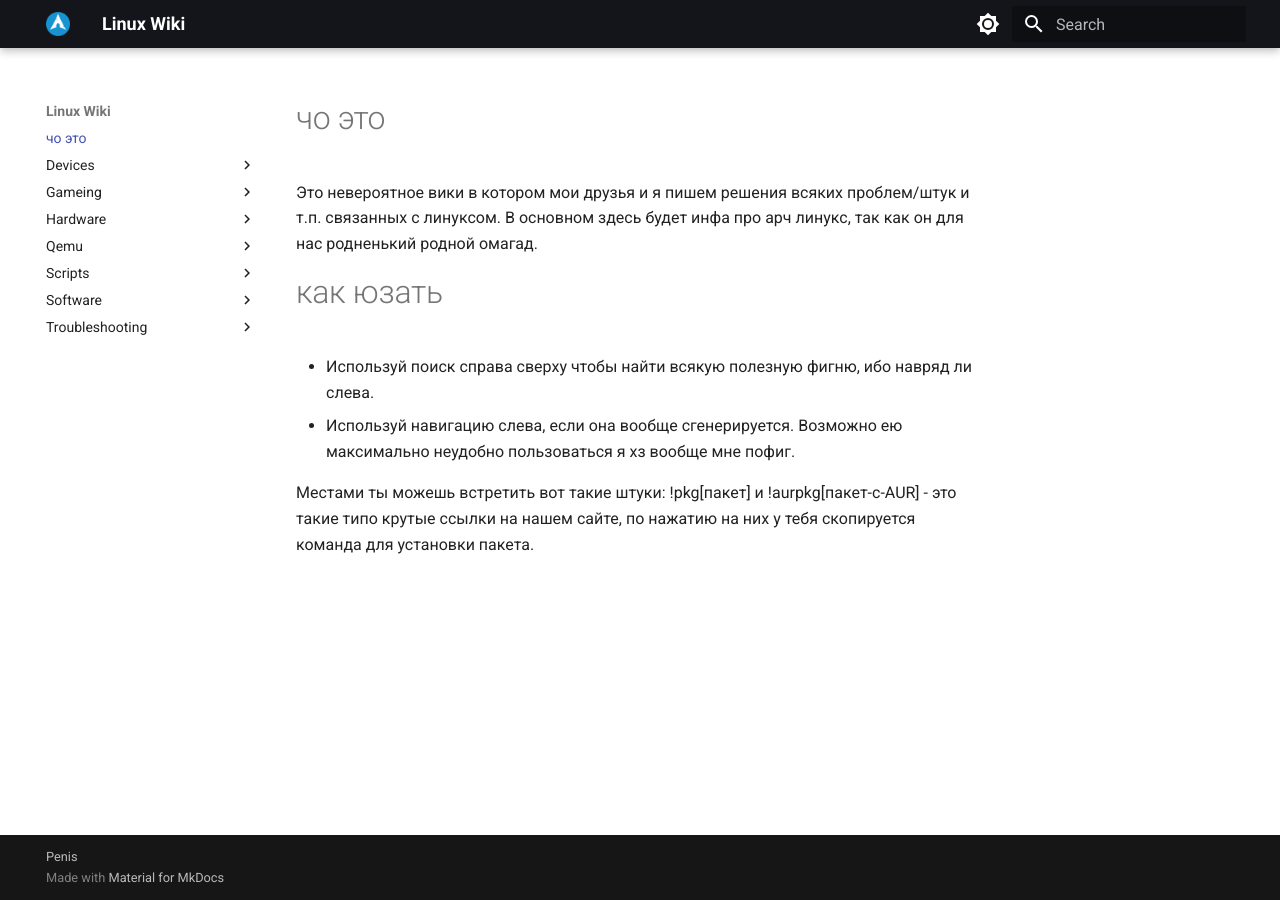
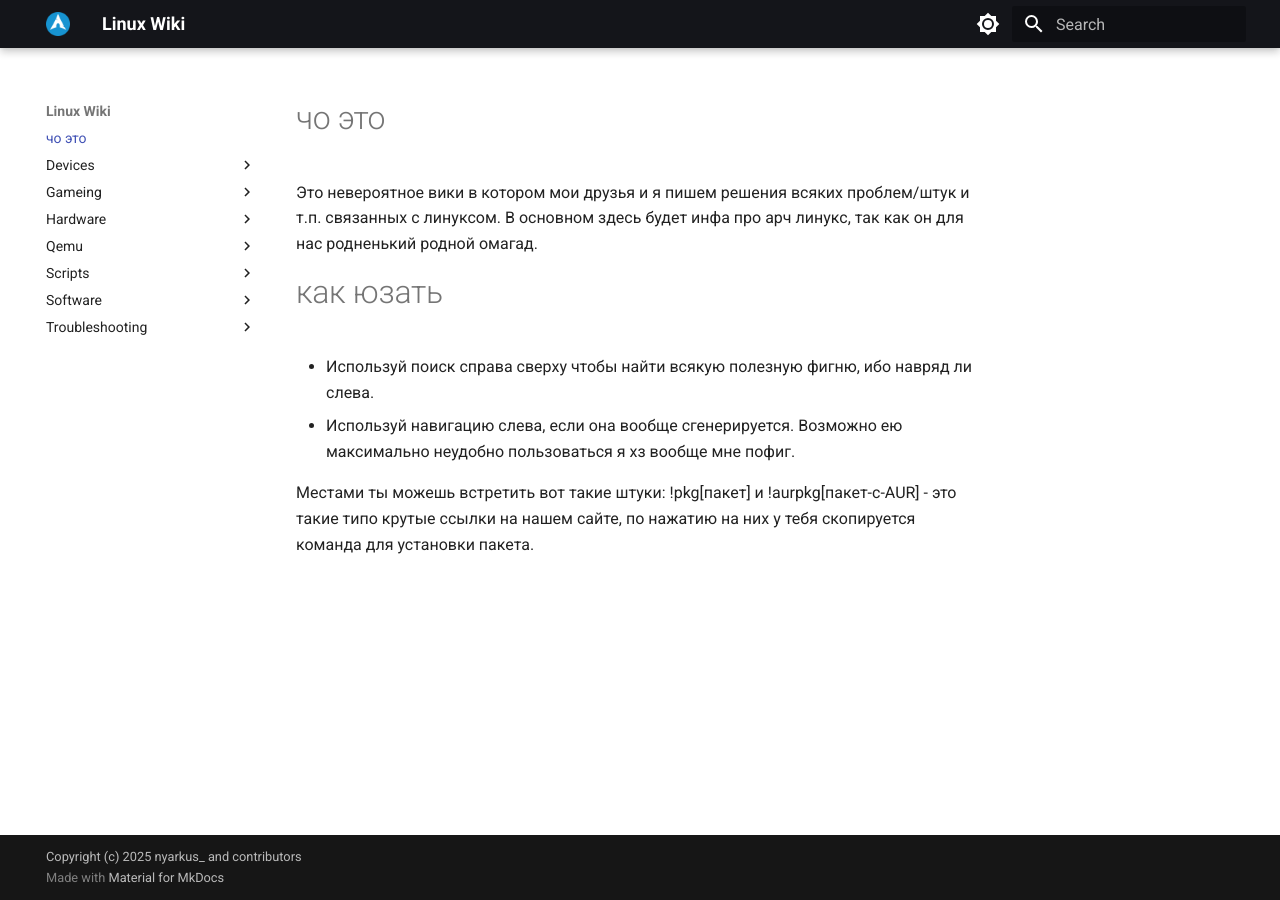
Before and after one commit to nyarkus/lsg, an MkDocs documentation site: the page built from docs/index.md, in a window 1280 px wide. Built offline with MkDocs 1.6.1 and Material for MkDocs 9.7.7, drawn with Linux system fonts in a browser that asks for light colours.

Commit message:
copyright

```diff
--- a/mkdocs.yml
+++ b/mkdocs.yml
@@ -1,5 +1,5 @@
 site_name: Linux Wiki
-copyright: Penis
+copyright: Copyright (c) 2025 nyarkus_ and contributors
 
 exclude_docs: overrides/
 docs_dir: docs/
```
